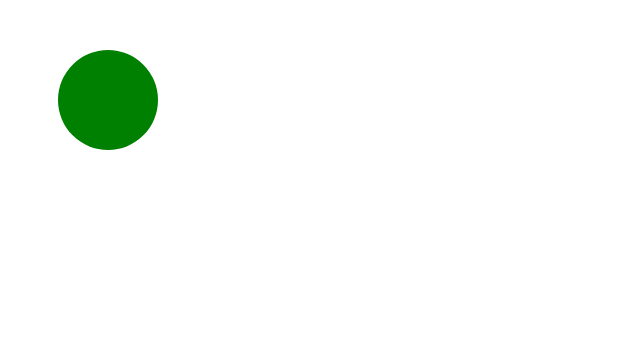
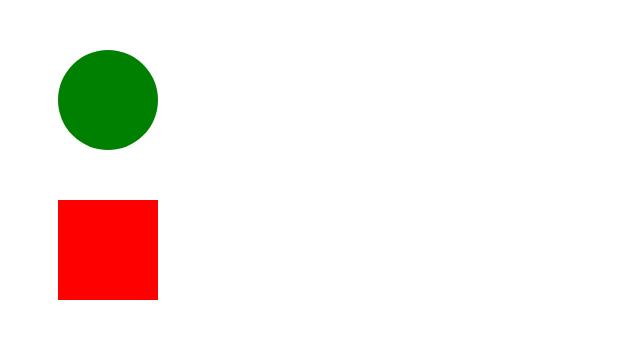
Before and after one commit to IsakBD/test, a plain HTML site: page index.html in a window 1280 px wide. Shown: the whole page, without its empty margins (0-640 px from the left). Drawn offline with Linux system fonts and the light colour scheme.

Commit message:
red square

```diff
--- a/index.html
+++ b/index.html
@@ -10,6 +10,10 @@
 
 </div>
 
+<div id="second">
+
+</div>
+
 <script src="main.js"></script>
 </body>
 </html>
--- a/main.css
+++ b/main.css
@@ -5,3 +5,10 @@
     border-radius: 50%;
     margin: 50px;
 }
+
+#second{
+    width: 100px;
+    height: 100px;
+    background: red;
+    margin: 50px;
+}
```
